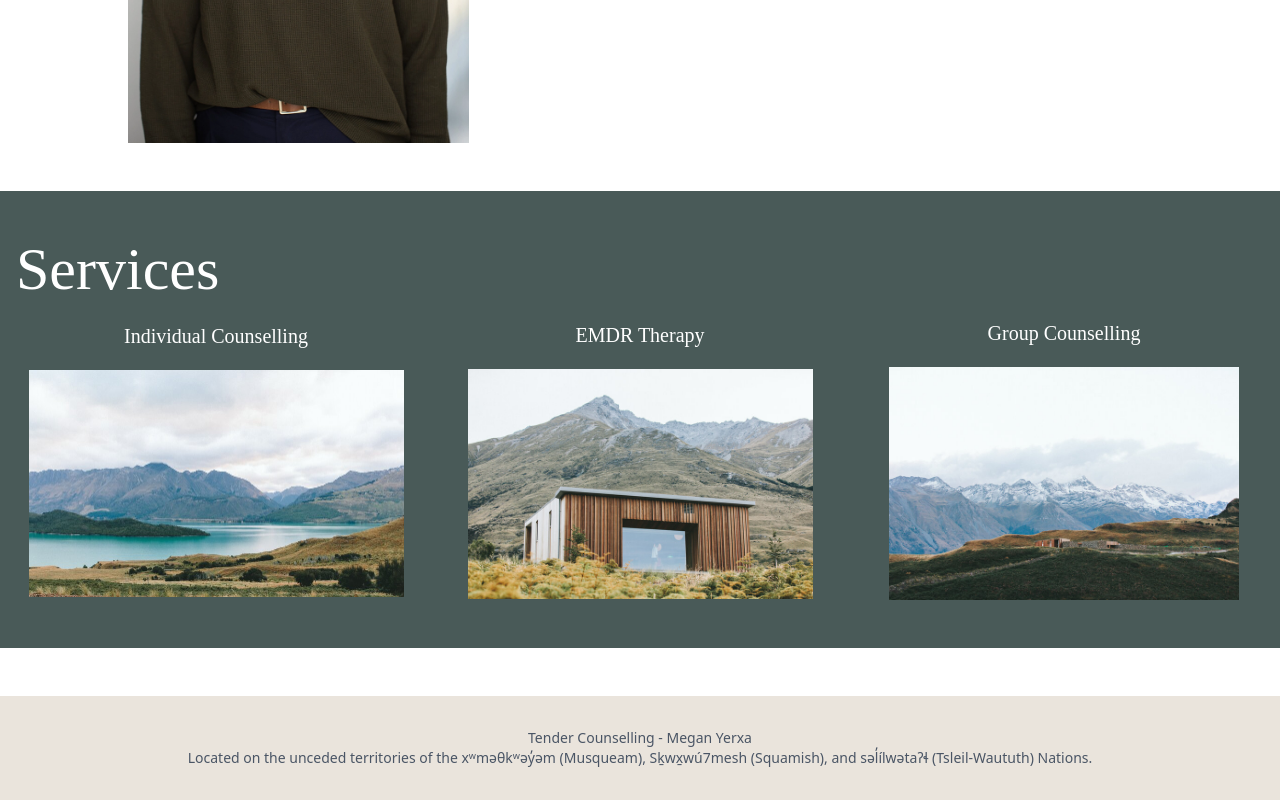
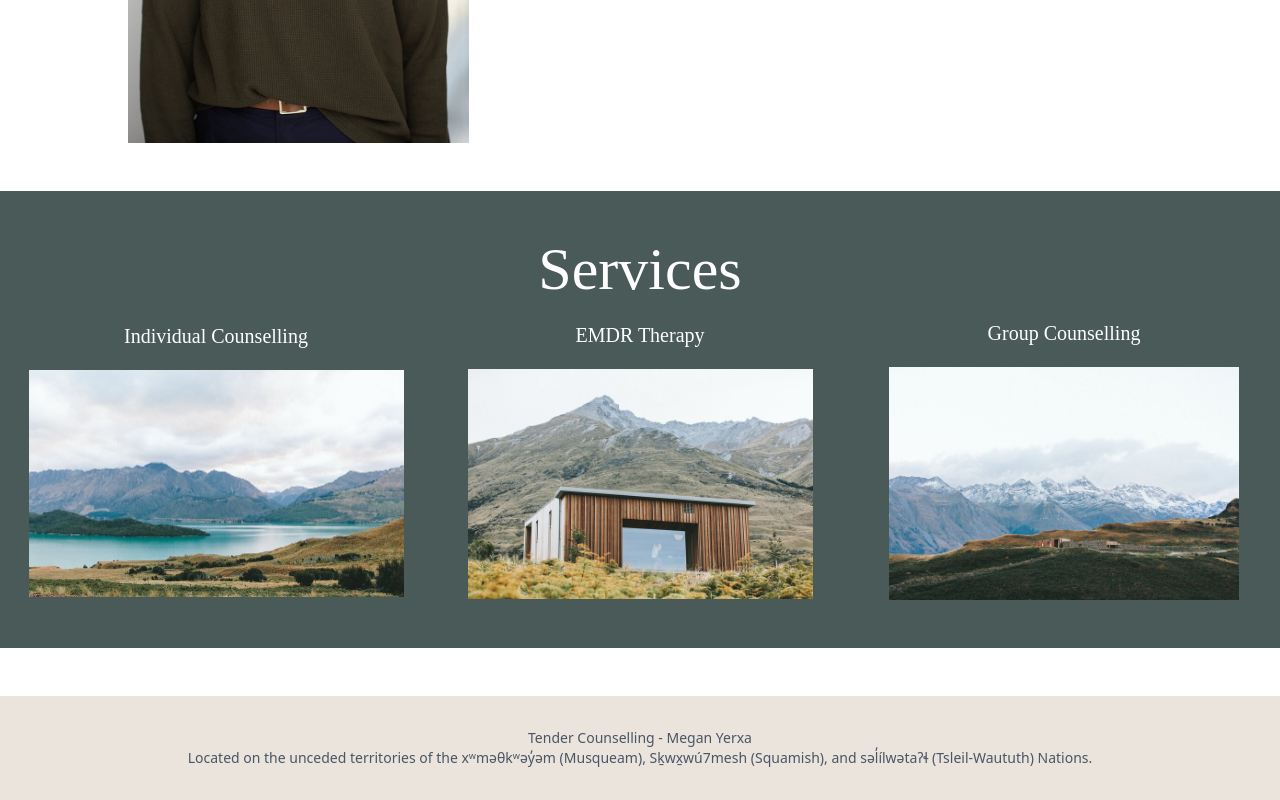
Before and after one commit to alexcoticehn/tender-ui, a Next.js app: page / in a window 1280 px wide. Shown: the part 1093-1893 px from the top of the page. Built offline with nearby package versions, Linux system fonts and the light colour scheme.

Commit message:
centre services header

```diff
--- a/src/app/page.tsx
+++ b/src/app/page.tsx
@@ -31,7 +31,7 @@ export default function Home() {
 
         <section className="mx-auto mt-12 bg-[#495a58] text-white">
           <div className="max-w-7xl mx-auto px-4 py-12">
-            <h2 className="text-6xl mb-4 font-serif">Services</h2>
+            <h2 className="text-6xl mb-4 font-serif text-center">Services</h2>
             <div className="grid md:grid-cols-3 gap-6 mt-5">
               <div className="flex flex-col items-center justify-center">
                 <Link href="/" className="text-xl hover:underline mb-5">Individual Counselling</Link>
```
